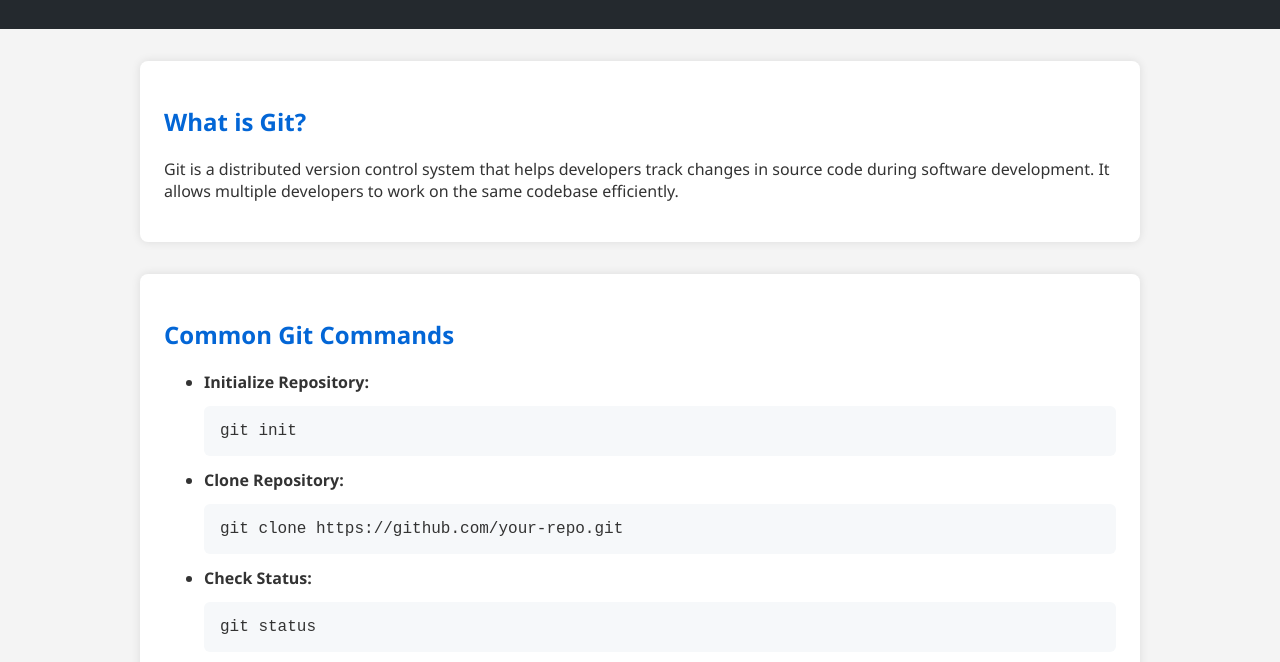
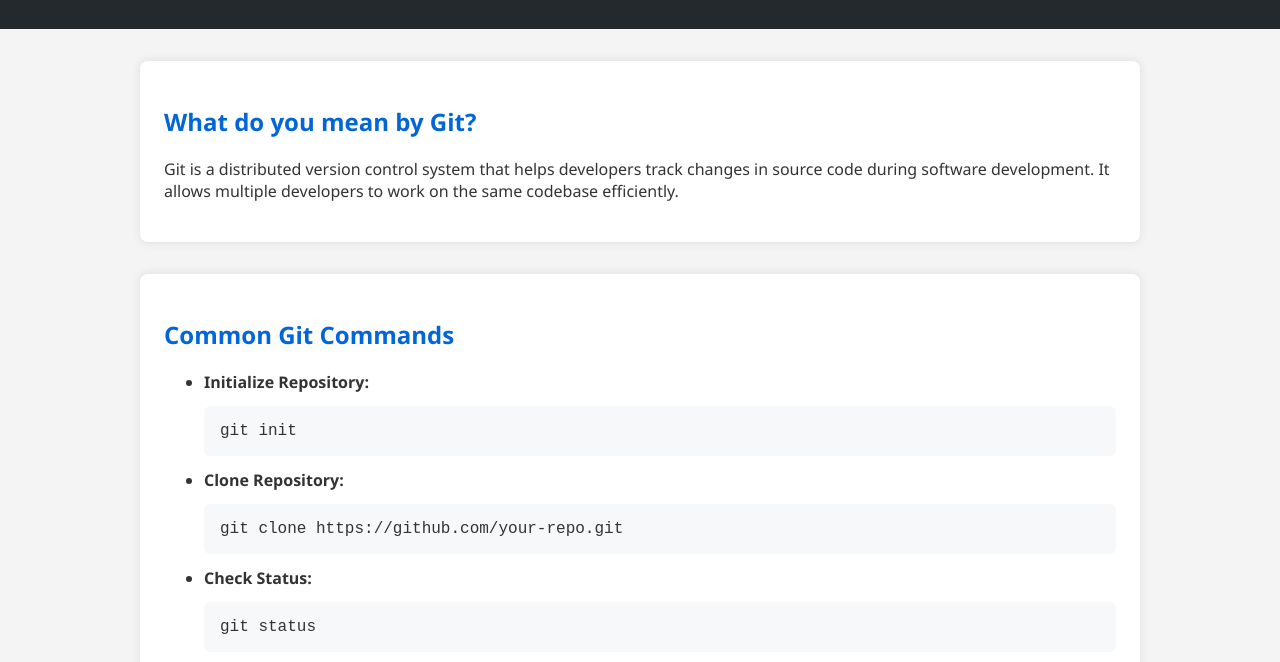
Before and after one commit to NiyamRai/git-github-tut, a plain HTML site: page new.html in a window 1280 px wide. Shown: the part 100-762 px from the top of the page. Drawn offline with Linux system fonts and the light colour scheme.

Commit message:
second commit

```diff
--- a/new.html
+++ b/new.html
@@ -70,7 +70,7 @@
 
     <div class="container">
       <section>
-        <h2>What is Git?</h2>
+        <h2>What do you mean by Git?</h2>
         <p>
           Git is a distributed version control system that helps developers
           track changes in source code during software development. It allows
```
